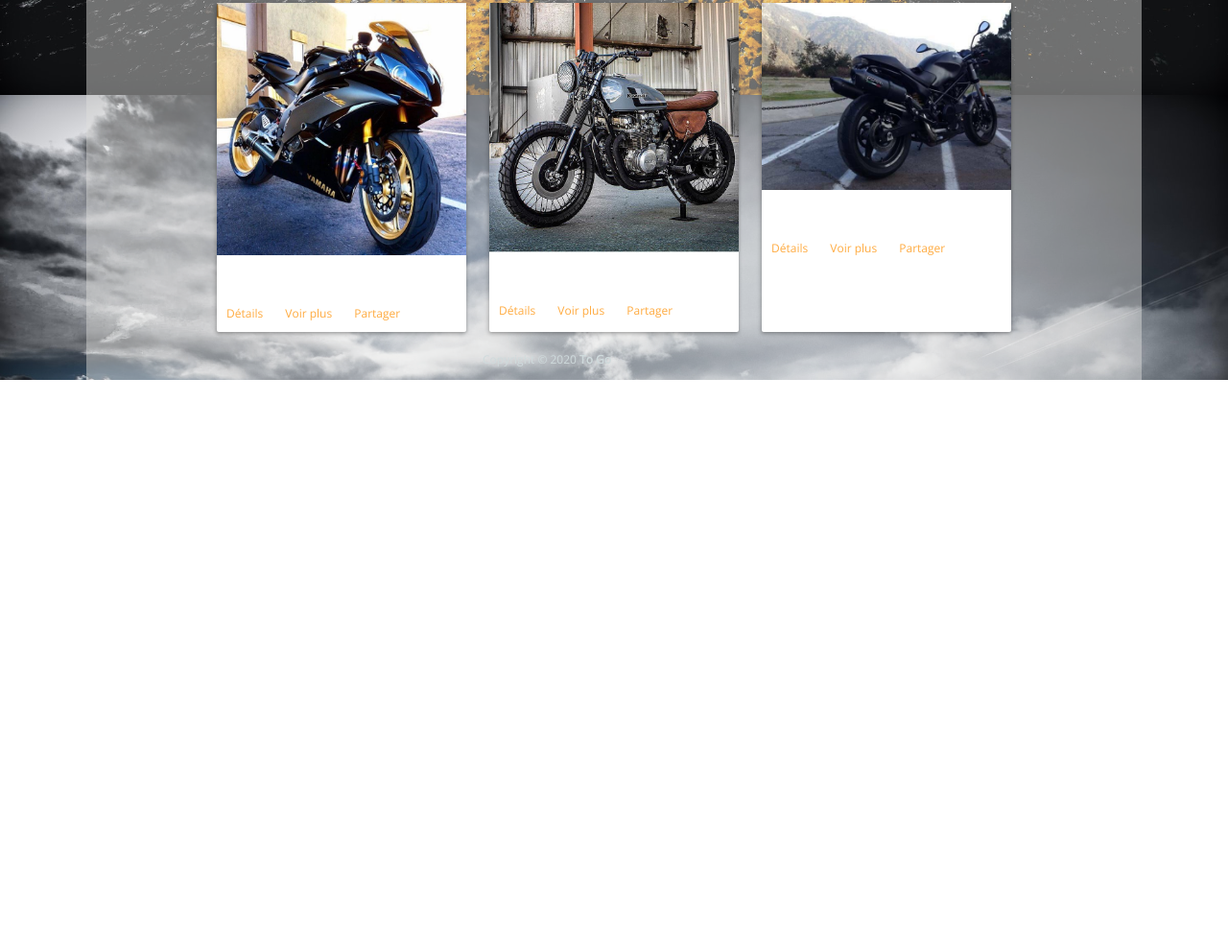
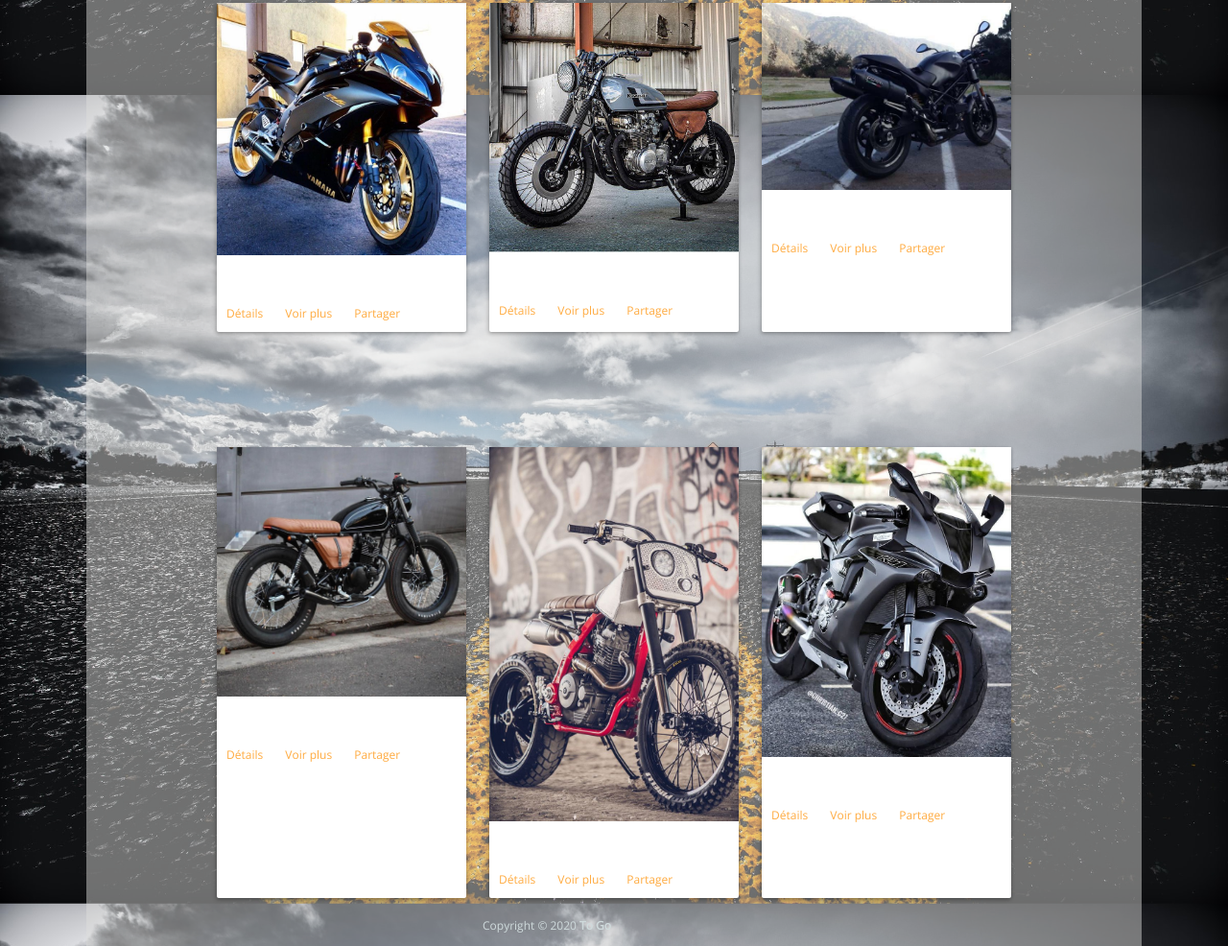
Before and after one commit to Ibabo1414/templateEssai, a plain HTML site: page index.html in a window 1280 px wide. Shown: the part 2429-3415 px from the top of the page at 96% size. Before the commit the page ends 2825 px from the top, so only its background shows below. Drawn offline with nearby package versions, Linux system fonts and the light colour scheme.

Commit message:
finale 3

```diff
--- a/index.html
+++ b/index.html
@@ -181,6 +181,41 @@
                             </div>
                         </div>
                     </div>
+                    <div id="allcard">
+                        <!-----1------->
+                        <div class="card">
+                            <img src="img/moto4.jpeg"  class="card-media" width= "260px"/>
+                            <div class="card-details">
+                                <h2 class="card-head"></h2>
+                                <p class="text"></p>
+                                <a href="#/" class="card-action-button">Détails</a>
+                                <a href="#/" class="card-action-button">Voir plus</a>
+                                <a href="#/" class="card-action-button">Partager</a>
+                            </div>
+                        </div>
+                        <!-----2------->
+                        <div class="card">
+                            <img src="img/moto5.jpeg" class="card-media" width= "260px"/>
+                            <div class="card-details">
+                                <h2 class="card-head"></h2>
+                                <p class="text"></p>
+                                <a href="#/" class="card-action-button">Détails</a>
+                                <a href="#/" class="card-action-button">Voir plus</a>
+                                <a href="#/" class="card-action-button">Partager</a>
+                            </div>
+                        </div>
+                        <!-----3------->
+                        <div class="card">
+                            <img src="img/moto7.jpeg" class="card-media" width= "260px"/>
+                            <div class="card-details">
+                                <h2 class="card-head"></h2>
+                                <p class="text"></p>
+                                <a href="#/" class="card-action-button">Détails</a>
+                                <a href="#/" class="card-action-button">Voir plus</a>
+                                <a href="#/" class="card-action-button">Partager</a>
+                            </div>
+                        </div>
+                    </div>
                     <!----------- Start of the  All Gallery : CARD ---------->
                     <!-----------## Card 1 ##---------->
 
```
